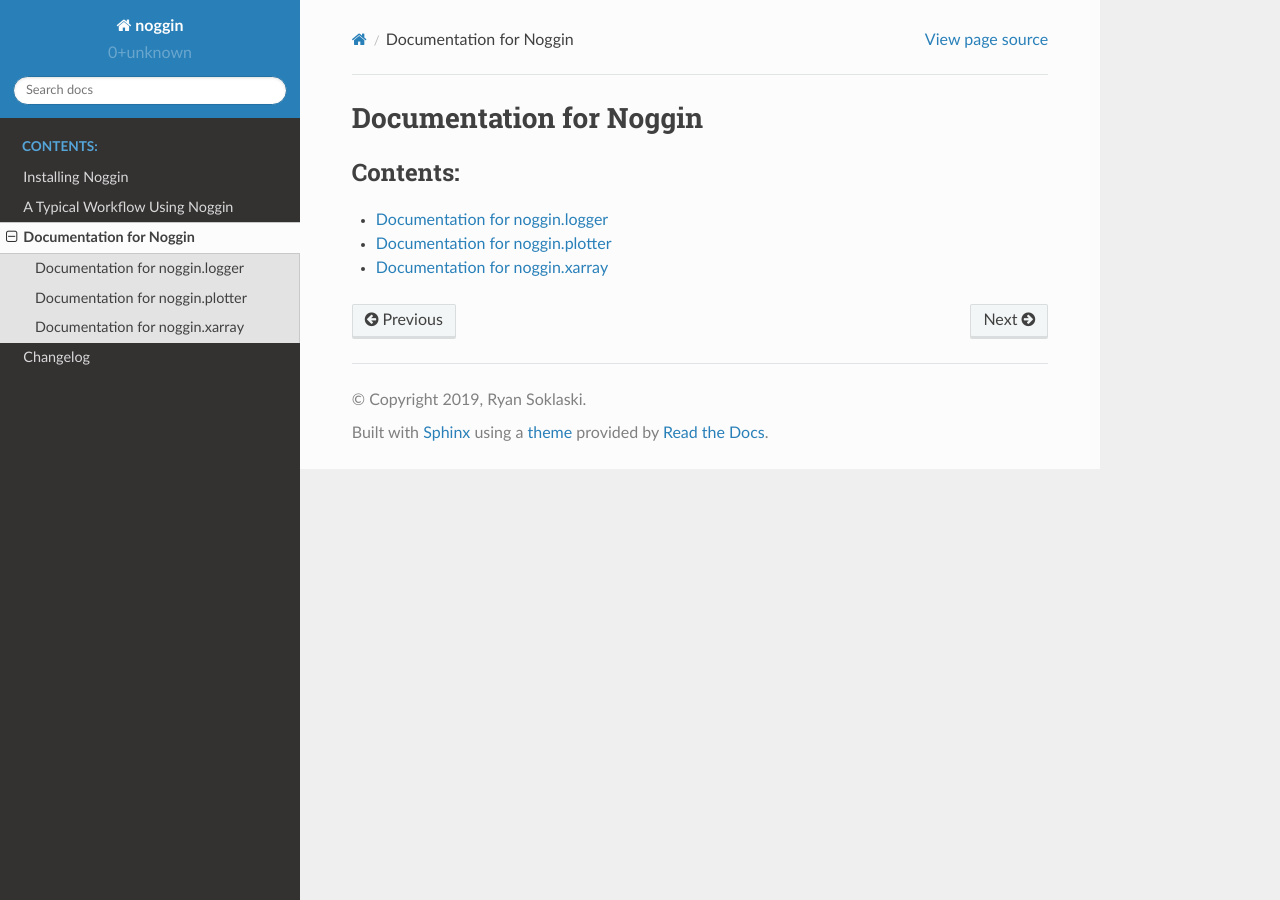
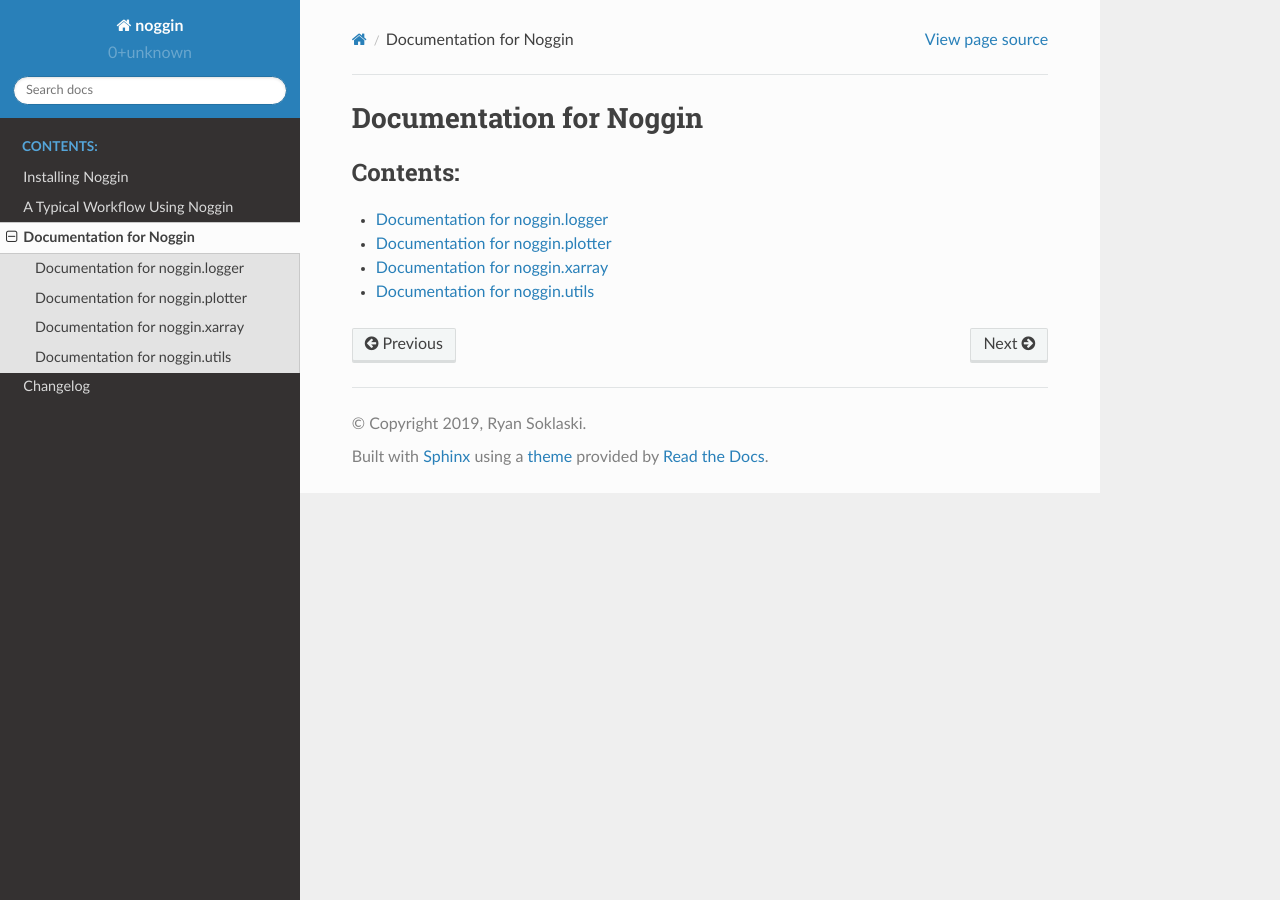
Before and after one commit to rsokl/noggin, a Sphinx documentation site: the page built from docs/source/documentation.rst, in a window 1280 px wide. Built offline with Sphinx 7.4.7 and the Read the Docs theme 2.0.0, drawn with Linux system fonts in a browser that asks for light colours.

```diff
--- a/docs/source/documentation.rst
+++ b/docs/source/documentation.rst
@@ -9,3 +9,4 @@ Documentation for Noggin
    logger
    plotter
    xarray
+   utils
--- /dev/null
+++ b/docs/source/utils.rst
@@ -0,0 +1,11 @@
+Documentation for noggin.utils
+-------------------------------
+
+.. currentmodule:: noggin.utils
+
+.. autosummary::
+   :toctree: generated/
+
+   create_plot
+   save_metrics
+   load_metrics
```
Also changed, not shown: docs/source/workflow.rst (+3 -4 lines), 1 other file.
